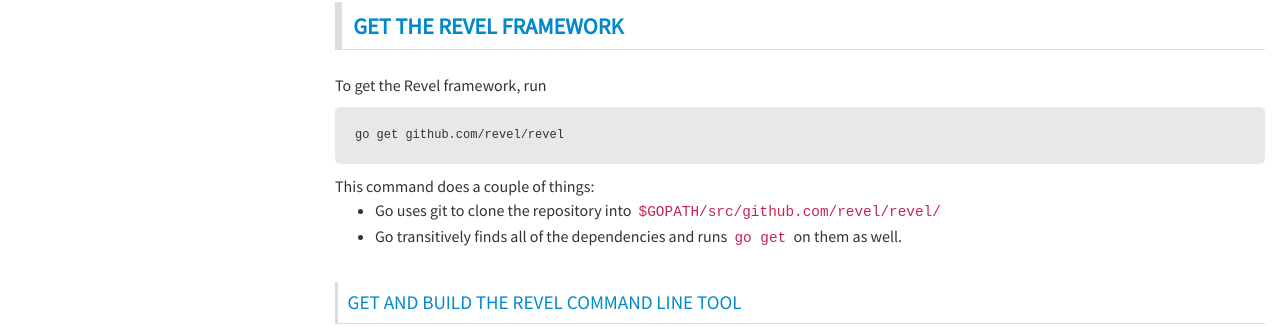
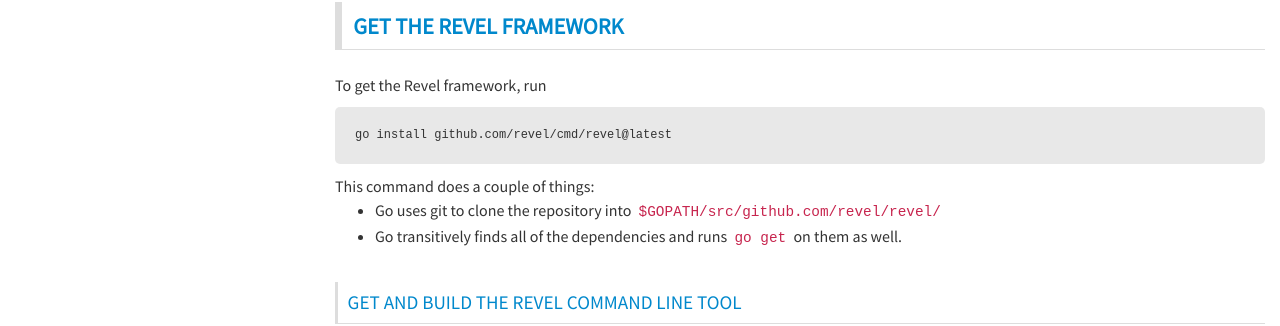
Before and after one commit to revel/revel.github.io, a Jekyll site: the page built from tutorial/gettingstarted.md, in a window 1280 px wide. Shown: the part 932-1258 px from the top of the page. Built offline with Jekyll 4.4.1, drawn with Linux system fonts in a browser that asks for light colours; nearby versions of some CDN libraries.

Commit message:
Update Revel cmd install command

```diff
--- a/tutorial/gettingstarted.md
+++ b/tutorial/gettingstarted.md
@@ -36,7 +36,7 @@ Git and Mercurial are required to allow `go get` to clone various dependencies.
 
 To get the Revel framework, run
 
-	go get github.com/revel/revel
+	go install github.com/revel/cmd/revel@latest
 
 This command does a couple of things:
 
```
